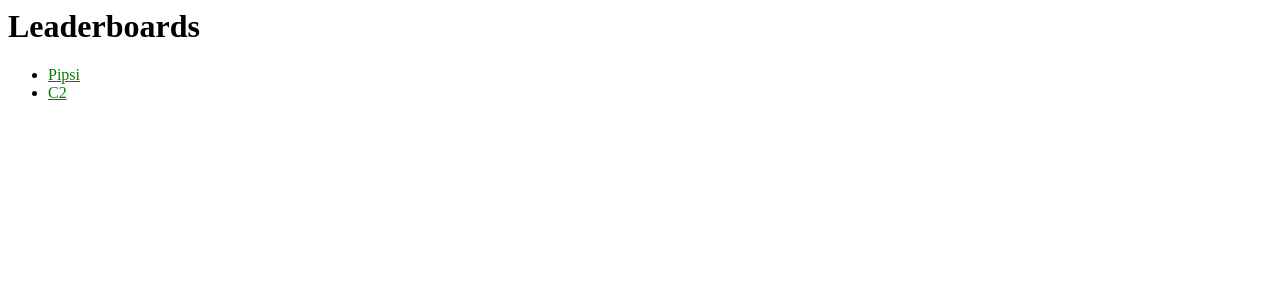
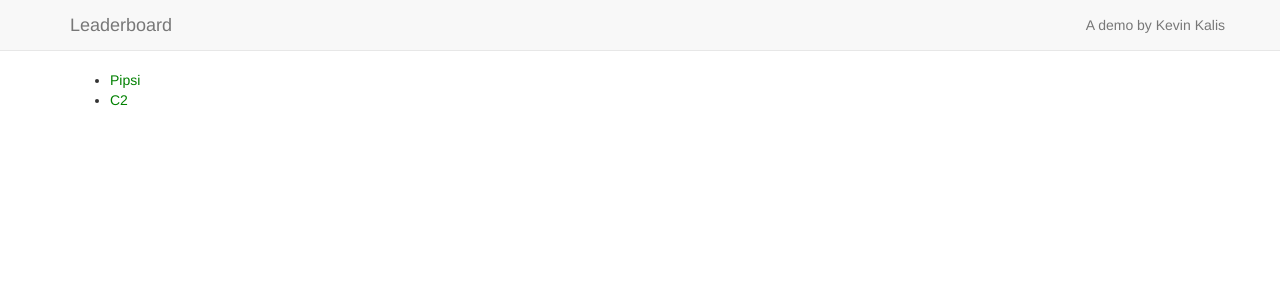
Before and after one commit to rocity/django-leaderboard, a Django app: page /boards/ in a window 1280 px wide. Shown: the top 300 px of the page. Run offline with Django 3.2, Linux system fonts and the light colour scheme; data comes from the database, SQL or seed files in the repository; some libraries are stand-ins or nearby versions.

Commit message:
added bootstrap

```diff
--- a/leaderboard/boards/static/boards/style.css
+++ b/leaderboard/boards/static/boards/style.css
@@ -1,3 +1,7 @@
+body {
+    padding-top: 70px;
+}
+
 li a {
     color: green;
 }
--- a/leaderboard/boards/templates/base.html
+++ b/leaderboard/boards/templates/base.html
@@ -3,11 +3,38 @@
 <head>
     <title>{% block title %}{% endblock %}</title>
     <link rel="stylesheet" type="text/css" href="{% static 'boards/style.css' %}">
+    <!-- Latest compiled and minified CSS -->
+    <link rel="stylesheet" href="https://maxcdn.bootstrapcdn.com/bootstrap/3.3.6/css/bootstrap.min.css" integrity="sha384-1q8mTJOASx8j1Au+a5WDVnPi2lkFfwwEAa8hDDdjZlpLegxhjVME1fgjWPGmkzs7" crossorigin="anonymous">
+
 </head>
 <body>
 
-    <h1>Leaderboards</h1>
-    {% block content %}{% endblock %}
+    <!-- Fixed navbar -->
+    <nav class="navbar navbar-default navbar-fixed-top">
+        <div class="container">
+            <div class="navbar-header">
+                <button type="button" class="navbar-toggle collapsed" data-toggle="collapse" data-target="#navbar" aria-expanded="false" aria-controls="navbar">
+                    <span class="sr-only">Toggle navigation</span>
+                    <span class="icon-bar"></span>
+                    <span class="icon-bar"></span>
+                    <span class="icon-bar"></span>
+                </button>
+                <a class="navbar-brand" href="#">Leaderboard</a>
+            </div>
+            <div id="navbar" class="navbar-collapse collapse">
+                <p class="navbar-text navbar-right">A demo by <a href="http://kvnpl.xyz" class="navbar-link">Kevin Kalis</a></p>
+            </div><!--/.nav-collapse -->
+        </div>
+    </nav>
+
+    <div class="container">
+        {% block content %}{% endblock %}
+    </div>
+
+    <!-- Scripts -->
+    <script src="//code.jquery.com/jquery-1.12.0.min.js"></script>
+    <!-- Bootstrap: Latest compiled and minified JavaScript -->
+    <script src="https://maxcdn.bootstrapcdn.com/bootstrap/3.3.6/js/bootstrap.min.js" integrity="sha384-0mSbJDEHialfmuBBQP6A4Qrprq5OVfW37PRR3j5ELqxss1yVqOtnepnHVP9aJ7xS" crossorigin="anonymous"></script>
 
 </body>
 </html>
```
